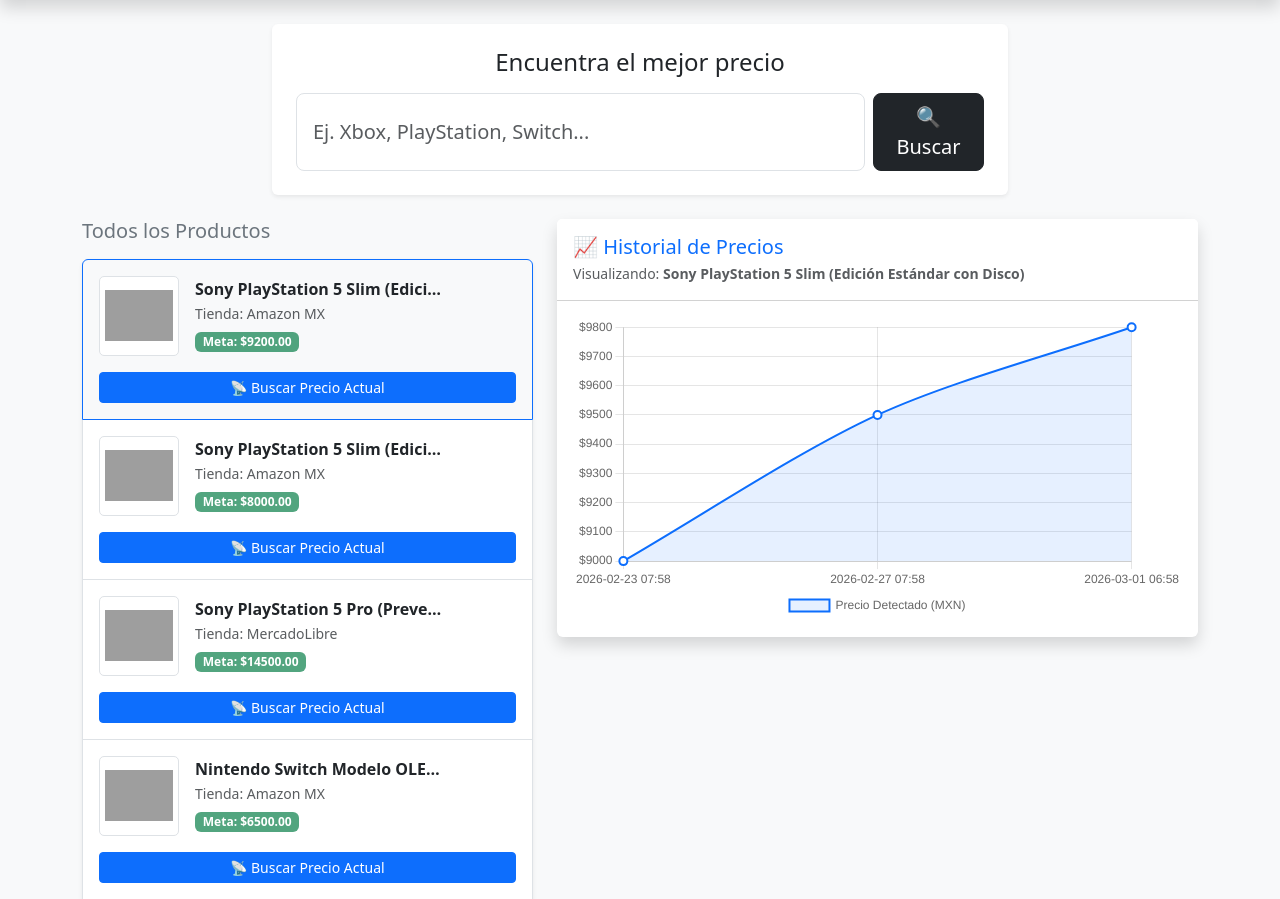
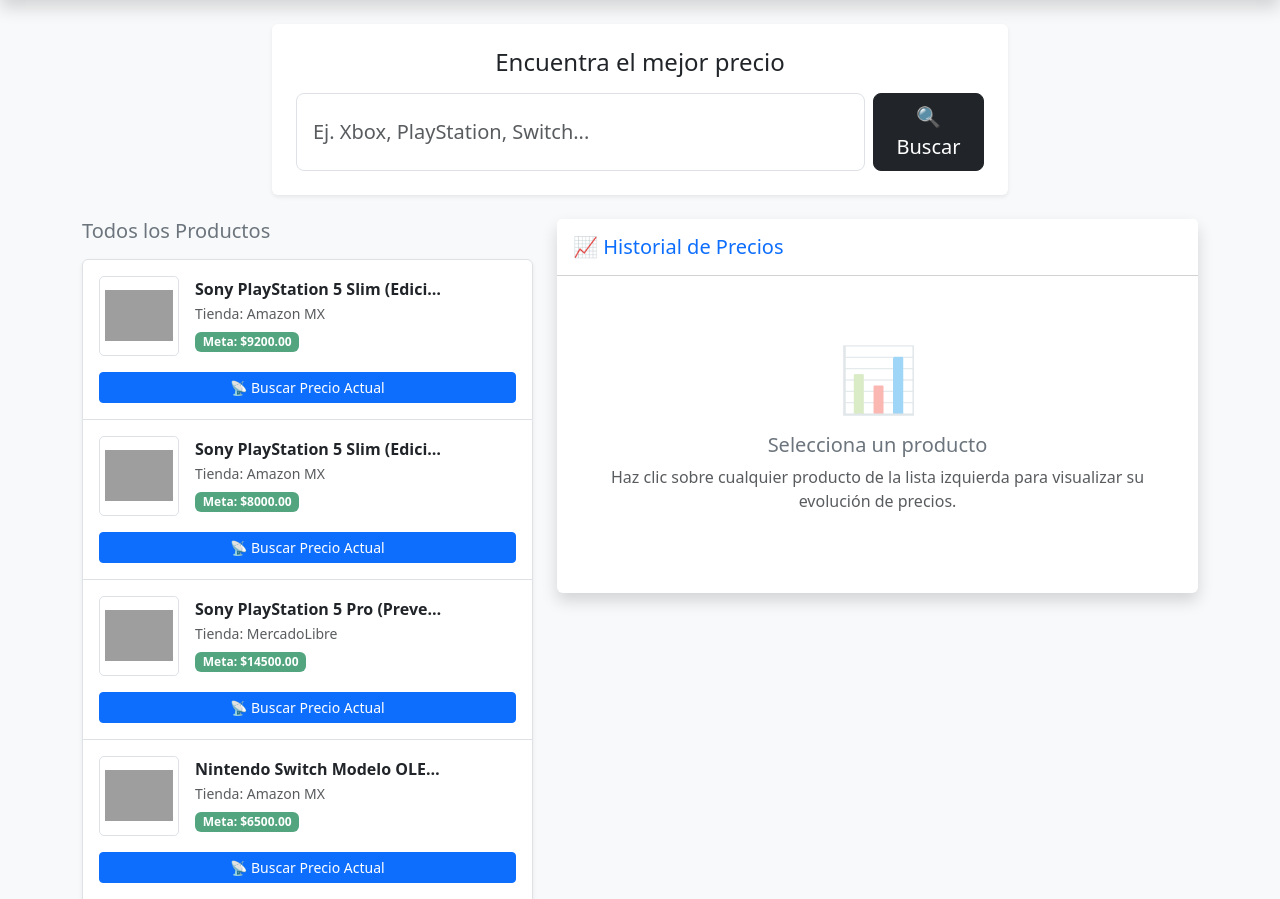
Before and after one commit to gibscaleb/Mercabot, a FastAPI app: page / in a window 1280 px wide. Shown: the part 56-955 px from the top of the page. Run offline with FastAPI, Linux system fonts and the light colour scheme; data comes from the database, SQL or seed files in the repository; grey boxes are pictures that could not be loaded.

Commit message:
Mejoras simples de UI

```diff
--- a/main.py
+++ b/main.py
@@ -38,16 +38,17 @@ async def read_root(request: Request, q: str = None, selected_id: str = None):
     data = []
     producto_grafica = None
 
-    if productos:
-        producto_grafica = productos[0]
-        pid = producto_grafica['id']
+    if productos and selected_id:
+        producto_grafica = next((p for p in productos if str(p['id']) == selected_id), None)
 
-        # historial ordenado por fecha
-        cursor.execute("SELECT precio_visto, fecha_muestreo FROM historial_precios WHERE producto_id = %s ORDER BY fecha_muestreo ASC", (pid,))
-        history = cursor.fetchall()
+        if producto_grafica:
+            pid = producto_grafica['id']
+            # historial ordenado por fecha
+            cursor.execute("SELECT precio_visto, fecha_muestreo FROM historial_precios WHERE producto_id = %s ORDER BY fecha_muestreo ASC", (pid,))
+            history = cursor.fetchall()
 
-        labels = [h['fecha_muestreo'].strftime("%Y-%m-%d %H:%M") for h in history]
-        data = [float(h['precio_visto']) for h in history]
+            labels = [h['fecha_muestreo'].strftime("%Y-%m-%d %H:%M") for h in history]
+            data = [float(h['precio_visto']) for h in history]
 
     cursor.close()
     conn.close()
--- a/templates/index.html
+++ b/templates/index.html
@@ -99,11 +99,13 @@
                         {% endif %}
                     </div>
                     <div class="card-body">
-                        <canvas id="priceChart"></canvas>
-
-                        {% if not producto_grafica %}
-                            <div class="alert alert-info mt-3">
-                                Selecciona o busca un producto para ver su historial.
+                        {% if producto_grafica %}
+                            <canvas id="priceChart"></canvas>
+                        {% else %}
+                            <div class="text-center py-5">
+                                <h1 class="display-3 text-muted opacity-50 mb-3">📊</h1>
+                                <h5 class="text-secondary">Selecciona un producto</h5>
+                                <p class="text-muted">Haz clic sobre cualquier producto de la lista izquierda para visualizar su evolución de precios.</p>
                             </div>
                         {% endif %}
                     </div>
@@ -112,8 +114,9 @@
         </div>
     </div>
 
+    {% if producto_grafica %}
     <script>
-        const ctx = document.getElementById('priceChart').getContext('2d');
+       const ctx = document.getElementById('priceChart').getContext('2d');
         const priceChart = new Chart(ctx, {
             type: 'line',
             data: {
@@ -123,29 +126,13 @@
                     data: {{ chart_data | tojson }},
                     borderColor: '#0d6efd',
                     backgroundColor: 'rgba(13, 110, 253, 0.1)',
-                    borderWidth: 2,
-                    pointRadius: 4,
-                    pointBackgroundColor: '#fff',
-                    pointBorderColor: '#0d6efd',
-                    tension: 0.3,
-                    fill: true
+                    borderWidth: 2, pointRadius: 4, pointBackgroundColor: '#fff',
+                    pointBorderColor: '#0d6efd', tension: 0.3, fill: true
                 }]
             },
-            options: {
-                responsive: true,
-                plugins: {
-                    legend: { display: true, position: 'bottom' }
-                },
-                scales: {
-                    y: {
-                        beginAtZero: false,
-                        ticks: {
-                            callback: function(value) { return '$' + value; }
-                        }
-                    }
-                }
-            }
+            options: { responsive: true, plugins: { legend: { display: true, position: 'bottom' } } }
         });
     </script>
+    {% endif %}
 </body>
 </html>
```
